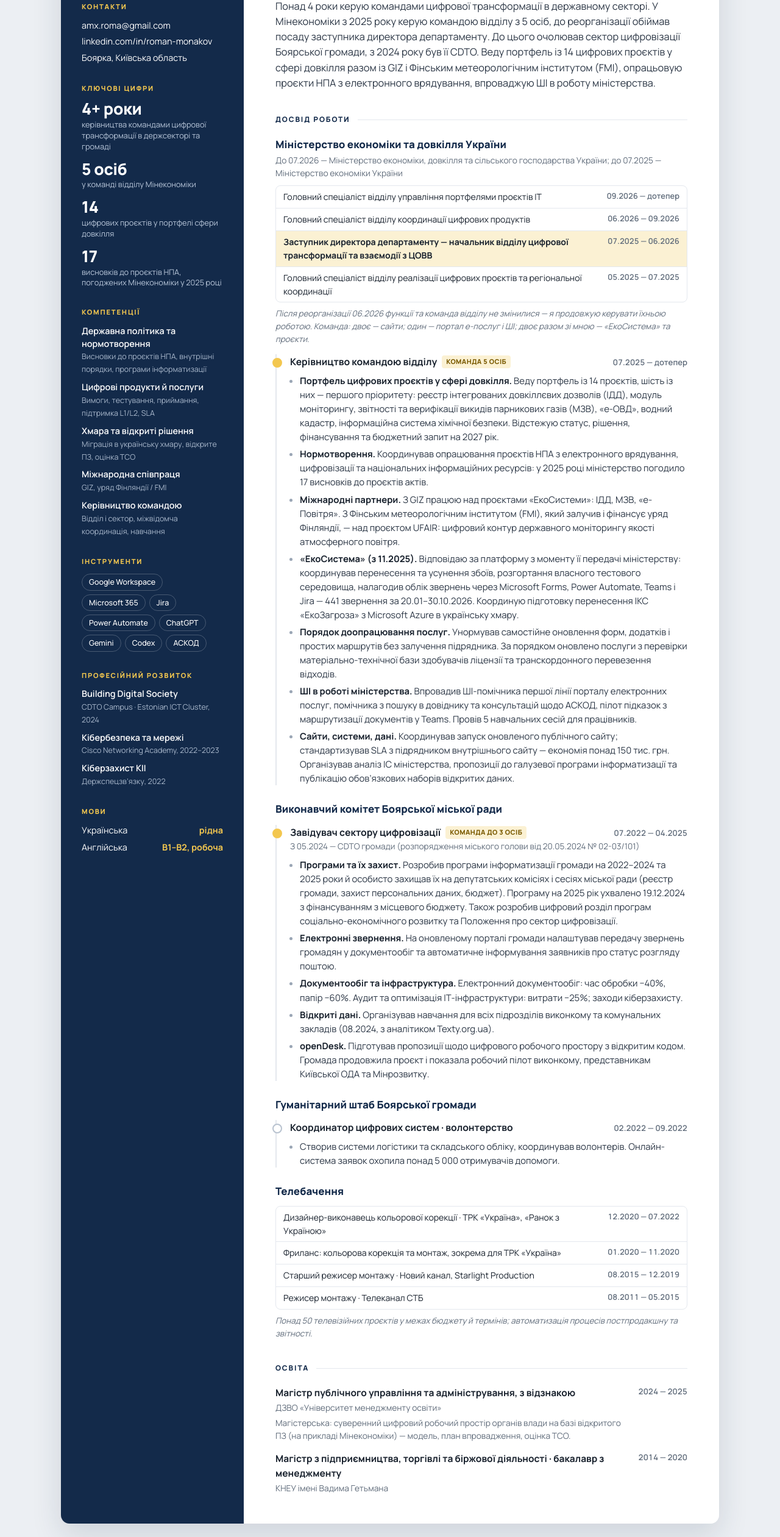
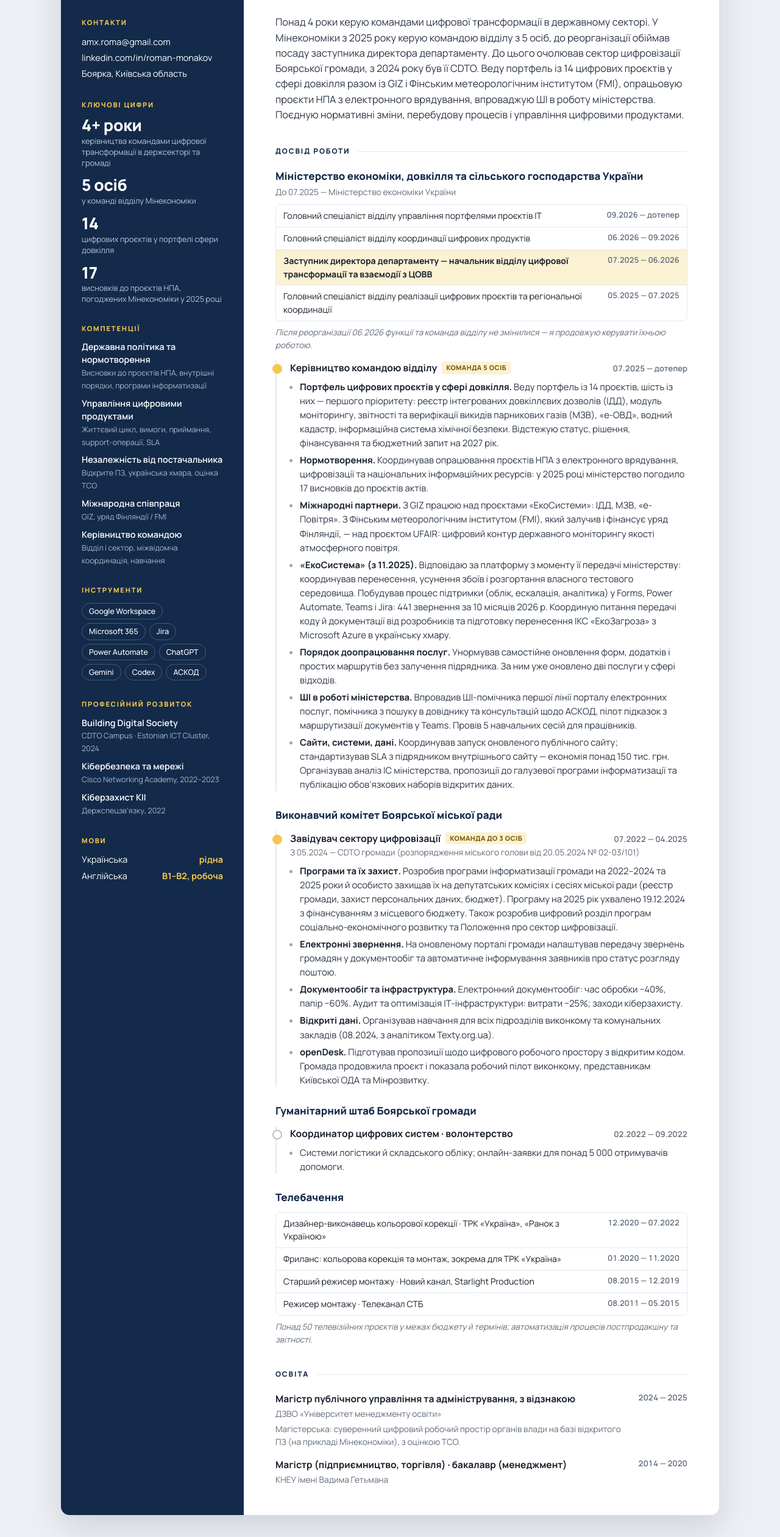
Before and after one commit to Rmonakov/rmonakov.github.io, a plain HTML site: page index.html in a window 1280 px wide. Shown: the part 276-2797 px from the top of the page at 61% size. Drawn offline with Linux system fonts and the light colour scheme.

Commit message:
Позиціонування: управління цифровими продуктами, інтероперабельність
Co-Authored-By: Claude Opus 5.5 <noreply@anthropic.com>
Claude-Session: https://claude.ai/code/session_01EzKeFsuyWzwBZKBvB1U9UX

```diff
--- a/index.html
+++ b/index.html
@@ -164,6 +164,8 @@
     .job li{orphans:2;widows:2}
     .job-top,.unit{break-after:avoid}
     .side .comp-list li small{display:none}
+    .side h3{margin-top:4mm}
+    .stat{margin-bottom:1.8mm}
     .side li{margin-bottom:1.3mm}
     .job::before{left:calc(-5mm - 7px);top:3px;width:10px;height:10px}
     .job-title{font-size:9.3pt}
@@ -196,7 +198,7 @@
 
   <header class="head">
     <h1>Роман Монаков</h1>
-    <div class="role">Цифрова трансформація та GovTech-політика в державному секторі</div>
+    <div class="role">Цифрова трансформація держсектору: управління цифровими продуктами, інтероперабельність, дані довкілля</div>
     <div class="rule"></div>
     <div class="actions">
       <a class="btn" href="Roman_Monakov_CV.pdf" download>
@@ -223,8 +225,8 @@
     <h3>Компетенції</h3>
     <ul class="comp-list">
       <li><b>Державна політика та нормотворення</b><small>Висновки до проєктів НПА, внутрішні порядки, програми інформатизації</small></li>
-      <li><b>Цифрові продукти й послуги</b><small>Вимоги, тестування, приймання, підтримка L1/L2, SLA</small></li>
-      <li><b>Хмара та відкриті рішення</b><small>Міграція в українську хмару, відкрите ПЗ, оцінка TCO</small></li>
+      <li><b>Управління цифровими продуктами</b><small>Життєвий цикл, вимоги, приймання, support-операції, SLA</small></li>
+      <li><b>Незалежність від постачальника</b><small>Відкрите ПЗ, українська хмара, оцінка TCO</small></li>
       <li><b>Міжнародна співпраця</b><small>GIZ, уряд Фінляндії / FMI</small></li>
       <li><b>Керівництво командою</b><small>Відділ і сектор, міжвідомча координація, навчання</small></li>
     </ul>
@@ -254,21 +256,21 @@
       командою відділу з 5 осіб, до реорганізації обіймав посаду заступника директора департаменту. До цього очолював
       сектор цифровізації Боярської громади, з 2024 року був її CDTO. Веду портфель із 14 цифрових проєктів у сфері
       довкілля разом із GIZ і Фінським метеорологічним інститутом (FMI), опрацьовую проєкти НПА з електронного врядування,
-      впроваджую ШІ в роботу міністерства.
+      впроваджую ШІ в роботу міністерства. Поєдную нормативні зміни, перебудову процесів і управління цифровими продуктами.
     </p>
 
     <h2>Досвід роботи</h2>
 
     <div class="org">
-      <div class="org-name">Міністерство економіки та довкілля України</div>
-      <div class="org-sub">До 07.2026 — Міністерство економіки, довкілля та сільського господарства України; до 07.2025 — Міністерство економіки України</div>
+      <div class="org-name">Міністерство економіки, довкілля та сільського господарства України</div>
+      <div class="org-sub">До 07.2025 — Міністерство економіки України</div>
       <div class="ladder">
         <div><span>Головний спеціаліст відділу управління портфелями проєктів ІТ</span><em>09.2026 — дотепер</em></div>
         <div><span>Головний спеціаліст відділу координації цифрових продуктів</span><em>06.2026 — 09.2026</em></div>
         <div class="hl"><span>Заступник директора департаменту — начальник відділу цифрової трансформації та взаємодії з ЦОВВ</span><em>07.2025 — 06.2026</em></div>
         <div><span>Головний спеціаліст відділу реалізації цифрових проєктів та регіональної координації</span><em>05.2025 — 07.2025</em></div>
       </div>
-      <p class="ladder-note">Після реорганізації 06.2026 функції та команда відділу не змінилися — я продовжую керувати їхньою роботою. Команда: двоє — сайти; один — портал е-послуг і ШІ; двоє разом зі мною — «ЕкоСистема» та проєкти.</p>
+      <p class="ladder-note">Після реорганізації 06.2026 функції та команда відділу не змінилися — я продовжую керувати їхньою роботою.</p>
 
       <div class="timeline">
         <div class="job lead">
@@ -277,8 +279,8 @@
             <li><b>Портфель цифрових проєктів у сфері довкілля.</b> Веду портфель із 14 проєктів, шість із них — першого пріоритету: реєстр інтегрованих довкіллєвих дозволів (ІДД), модуль моніторингу, звітності та верифікації викидів парникових газів (МЗВ), «е-ОВД», водний кадастр, інформаційна система хімічної безпеки. Відстежую статус, рішення, фінансування та бюджетний запит на 2027 рік.</li>
             <li><b>Нормотворення.</b> Координував опрацювання проєктів НПА з електронного врядування, цифровізації та національних інформаційних ресурсів: у 2025 році міністерство погодило 17 висновків до проєктів актів.</li>
             <li><b>Міжнародні партнери.</b> З GIZ працюю над проєктами «ЕкоСистеми»: ІДД, МЗВ, «е-Повітря». З Фінським метеорологічним інститутом (FMI), який залучив і фінансує уряд Фінляндії, — над проєктом UFAIR: цифровий контур державного моніторингу якості атмосферного повітря.</li>
-            <li><b>«ЕкоСистема» (з 11.2025).</b> Відповідаю за платформу з моменту її передачі міністерству: координував перенесення та усунення збоїв, розгортання власного тестового середовища, налагодив облік звернень через Microsoft Forms, Power Automate, Teams і Jira — 441 звернення за 20.01–30.10.2026. Координую підготовку перенесення ІКС «ЕкоЗагроза» з Microsoft Azure в українську хмару.</li>
-            <li><b>Порядок доопрацювання послуг.</b> Унормував самостійне оновлення форм, додатків і простих маршрутів без залучення підрядника. За порядком оновлено послуги з перевірки матеріально-технічної бази здобувачів ліцензії та транскордонного перевезення відходів.</li>
+            <li><b>«ЕкоСистема» (з 11.2025).</b> Відповідаю за платформу з моменту її передачі міністерству: координував перенесення, усунення збоїв і розгортання власного тестового середовища. Побудував процес підтримки (облік, ескалація, аналітика) у Forms, Power Automate, Teams і Jira: 441 звернення за 10 місяців 2026 р. Координую питання передачі коду й документації від розробників та підготовку перенесення ІКС «ЕкоЗагроза» з Microsoft Azure в українську хмару.</li>
+            <li><b>Порядок доопрацювання послуг.</b> Унормував самостійне оновлення форм, додатків і простих маршрутів без залучення підрядника. За ним уже оновлено дві послуги у сфері відходів.</li>
             <li><b>ШІ в роботі міністерства.</b> Впровадив ШІ-помічника першої лінії порталу електронних послуг, помічника з пошуку в довіднику та консультацій щодо АСКОД, пілот підказок з маршрутизації документів у Teams. Провів 5 навчальних сесій для працівників.</li>
             <li><b>Сайти, системи, дані.</b> Координував запуск оновленого публічного сайту; стандартизував SLA з підрядником внутрішнього сайту — економія понад 150 тис. грн. Організував аналіз ІС міністерства, пропозиції до галузевої програми інформатизації та публікацію обов’язкових наборів відкритих даних.</li>
           </ul>
@@ -308,7 +310,7 @@
       <div class="timeline">
         <div class="job">
           <div class="job-top"><div class="job-title">Координатор цифрових систем · волонтерство</div><div class="dates">02.2022 — 09.2022</div></div>
-          <ul><li>Створив системи логістики та складського обліку, координував волонтерів. Онлайн-система заявок охопила понад 5 000 отримувачів допомоги.</li></ul>
+          <ul><li>Системи логістики й складського обліку; онлайн-заявки для понад 5 000 отримувачів допомоги.</li></ul>
         </div>
       </div>
     </div>
@@ -328,11 +330,11 @@
     <div class="edu">
       <div><b>Магістр публічного управління та адміністрування, з відзнакою</b>
         <div class="org-sub">ДЗВО «Університет менеджменту освіти»</div>
-        <p>Магістерська: суверенний цифровий робочий простір органів влади на базі відкритого ПЗ (на прикладі Мінекономіки) — модель, план впровадження, оцінка TCO.</p></div>
+        <p>Магістерська: суверенний цифровий робочий простір органів влади на базі відкритого ПЗ (на прикладі Мінекономіки), з оцінкою TCO.</p></div>
       <div class="dates">2024 — 2025</div>
     </div>
     <div class="edu">
-      <div><b>Магістр з підприємництва, торгівлі та біржової діяльності · бакалавр з менеджменту</b>
+      <div><b>Магістр (підприємництво, торгівля) · бакалавр (менеджмент)</b>
         <div class="org-sub">КНЕУ імені Вадима Гетьмана</div></div>
       <div class="dates">2014 — 2020</div>
     </div>
```
Also changed, not shown: 1 other file.
